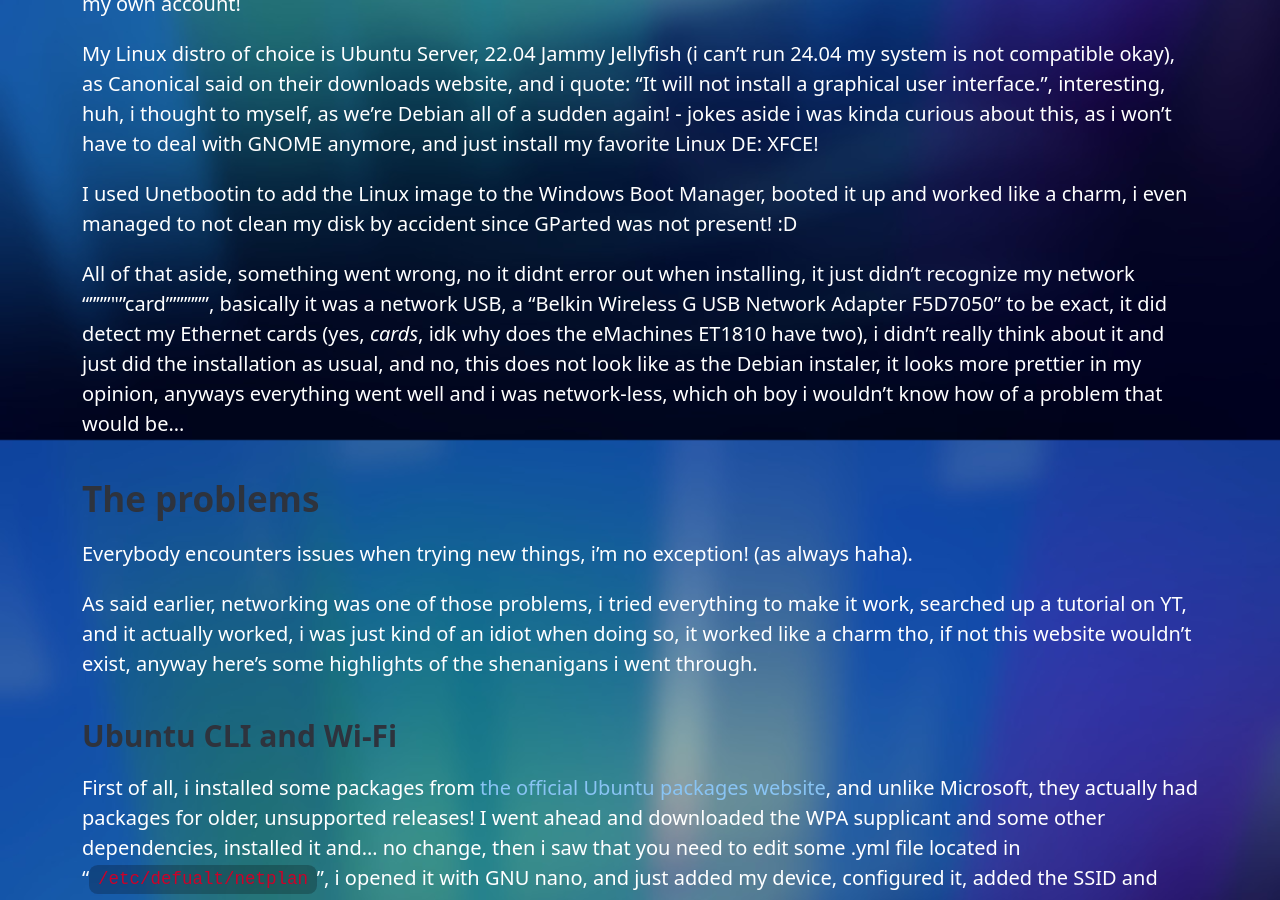
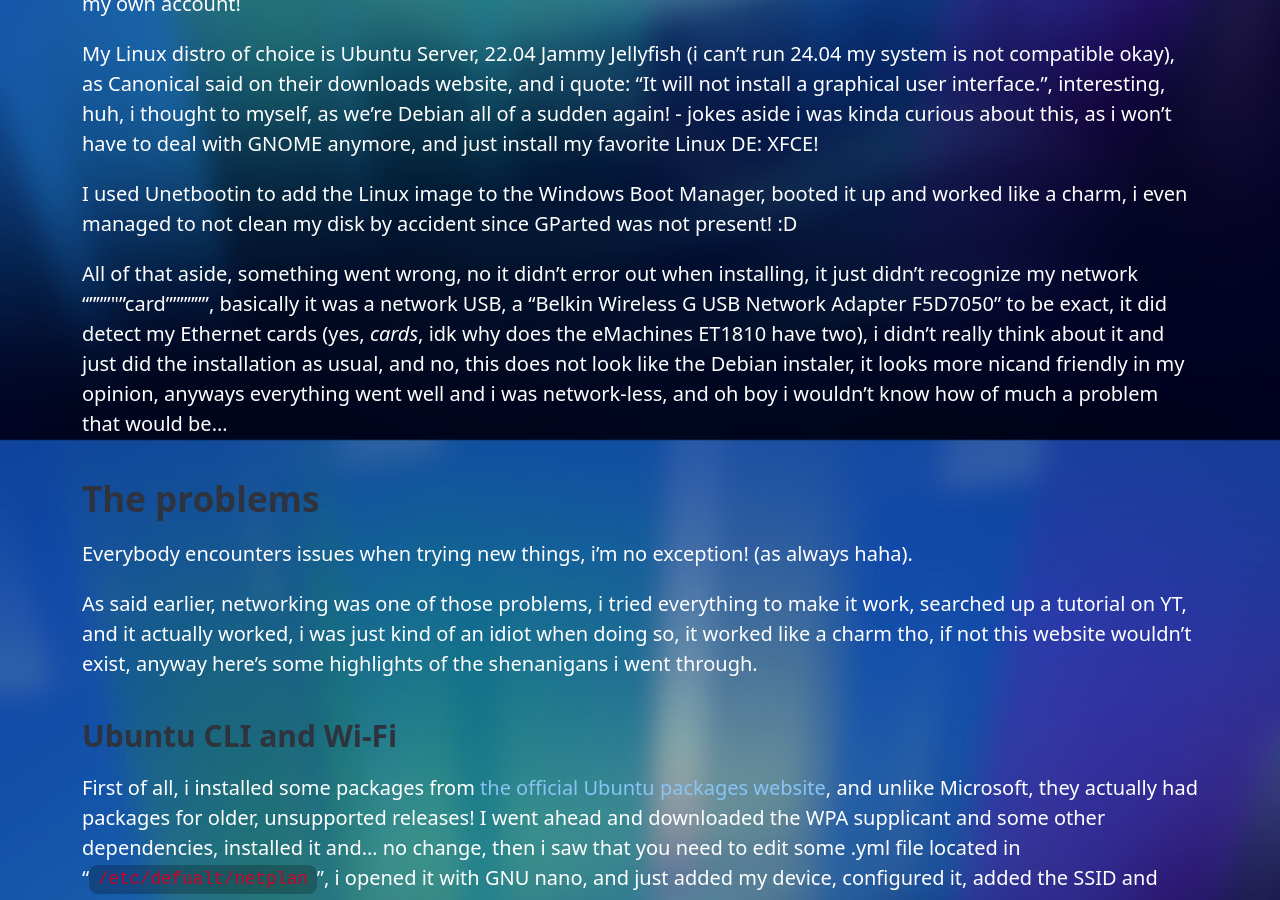
Before and after one commit to stuffyxp/stuffyxp.github.io, a Jekyll site: the page built from blog/_posts/2024-09-16-the-ubuntu-server-setup-experience.md, in a window 1280 px wide and 900 px high, scrolled down 520 px. Built offline with Jekyll 4.4.1, drawn with Linux system fonts in a browser that asks for light colours; some web fonts are replaced.

Commit message:
Update 2024-09-16-the-ubuntu-server-setup-experience.md
Fix some typos

```diff
--- a/blog/_posts/2024-09-16-the-ubuntu-server-setup-experience.md
+++ b/blog/_posts/2024-09-16-the-ubuntu-server-setup-experience.md
@@ -15,7 +15,7 @@
 
 I used Unetbootin to add the Linux image to the Windows Boot Manager, booted it up and worked like a charm, i even managed to not clean my disk by accident since GParted was not present! :D
 
-All of that aside, something went wrong, no it didnt error out when installing, it just didn't recognize my network """"""card"""""", basically it was a network USB, a "Belkin Wireless G USB Network Adapter F5D7050" to be exact, it did detect my Ethernet cards (yes, *cards*, idk why does the eMachines ET1810 have two), i didn't really think about it and just did the installation as usual, and no, this does not look like as the Debian instaler, it looks more prettier in my opinion, anyways everything went well and i was network-less, which oh boy i wouldn't know how of a problem that would be...
+All of that aside, something went wrong, no it didn't error out when installing, it just didn't recognize my network """"""card"""""", basically it was a network USB, a "Belkin Wireless G USB Network Adapter F5D7050" to be exact, it did detect my Ethernet cards (yes, *cards*, idk why does the eMachines ET1810 have two), i didn't really think about it and just did the installation as usual, and no, this does not look like the Debian instaler, it looks more nicand friendly in my opinion, anyways everything went well and i was network-less, and oh boy i wouldn't know how of much a problem that would be...
 
 ## The problems
 
```
